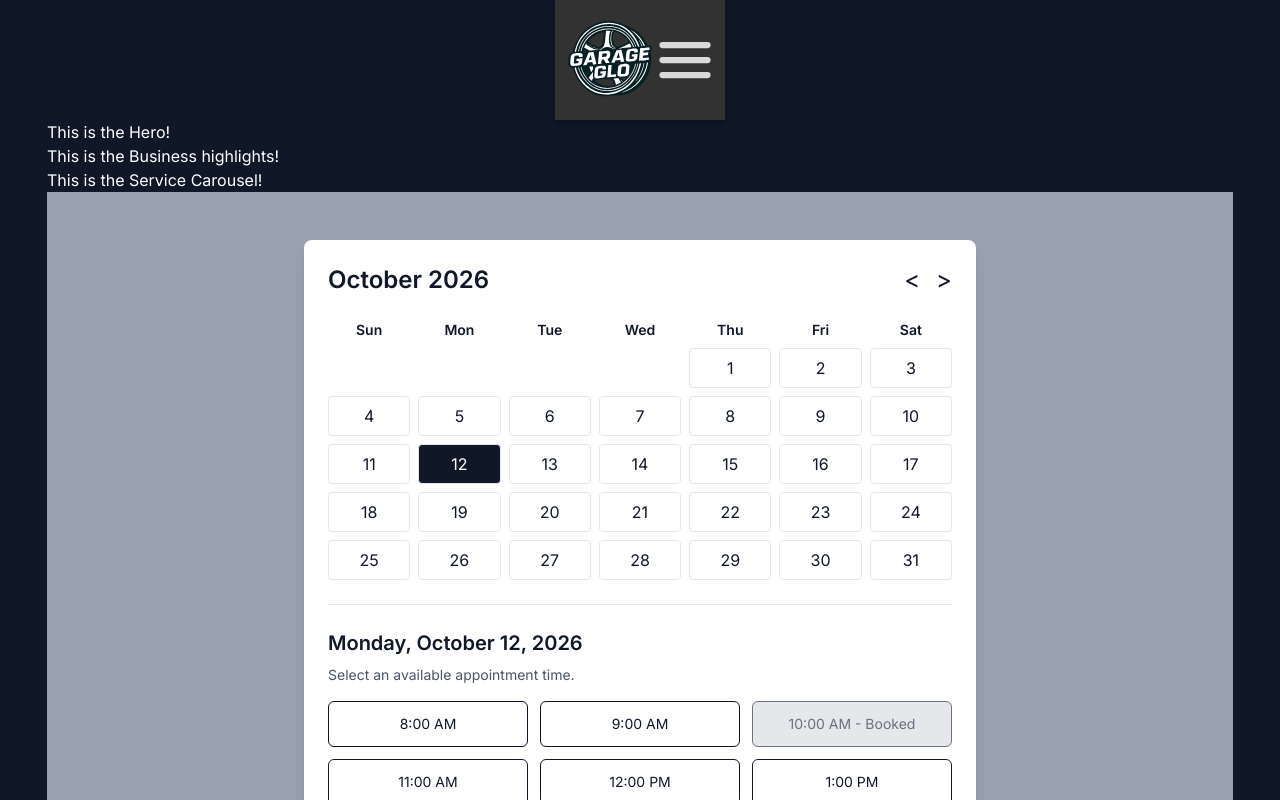
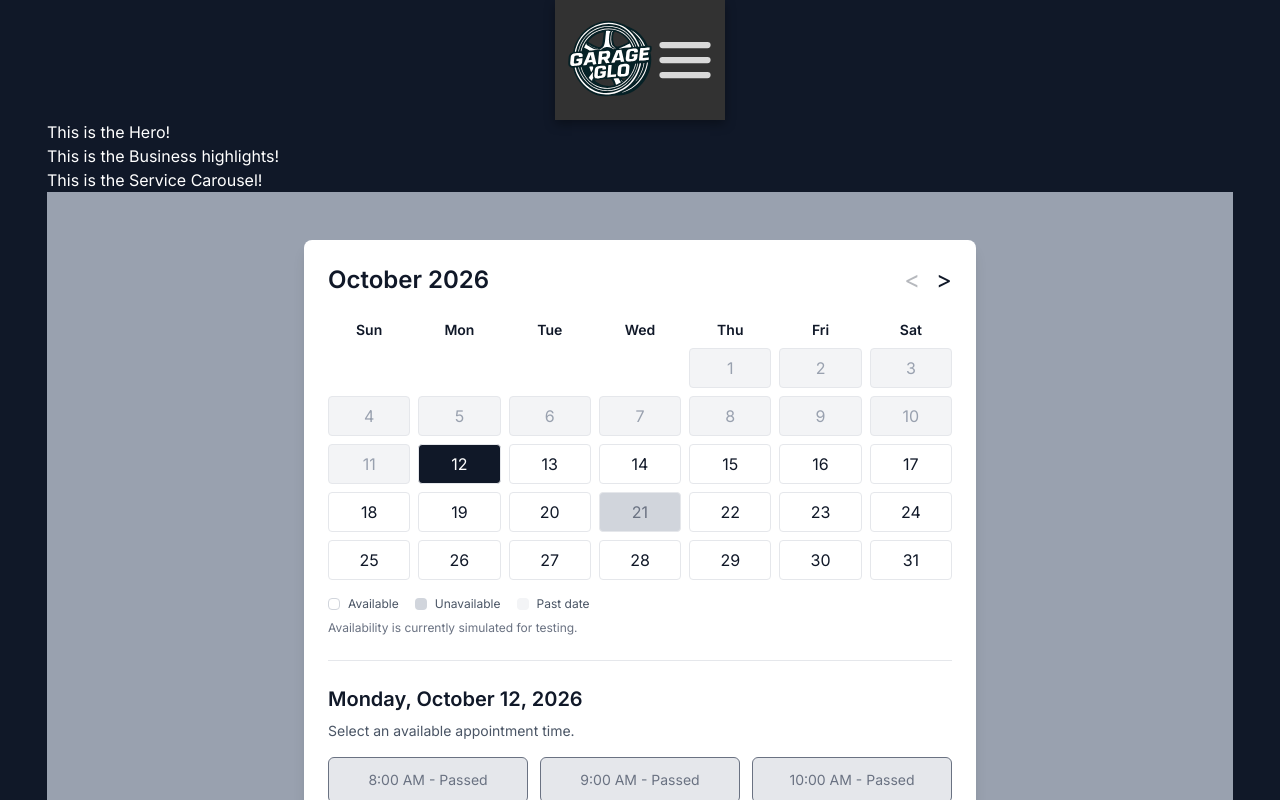
Before and after one commit to NikkoCastillo0/GloPortal, a React (Vite) app: page / in a window 1280 px wide. Both pictures are taken after a click on the button "12". Shown: the top 800 px of the page. Built offline with nearby package versions, Linux system fonts and the light colour scheme.

Commit message:
GP-18: Add date and time availability validation

```diff
--- a/src/components/home/CalendarPreview.jsx
+++ b/src/components/home/CalendarPreview.jsx
@@ -26,6 +26,18 @@ export default function CalendarPreview() {
   ];
 
   const weekdays = ["Sun", "Mon", "Tue", "Wed", "Thu", "Fri", "Sat"];
+
+const today = new Date();
+today.setHours(0, 0, 0, 0);
+
+// Temporary test data.
+// These are NOT Garage Glo's actual closed days.
+const mockUnavailableDays = [7, 21];
+
+// Format: YYYY-MM-DD
+const selectedDate = selectedDay === null
+  ? null
+  : `${year}-${String(month + 1).padStart(2, "0")}-${String(selectedDay).padStart(2, "0")}`;
 
 const timeSlots = [
   "8:00 AM",
@@ -65,8 +77,12 @@ const mockBookedTimes =
             <button
   type="button"
   onClick={() => changeMonth(-1)}
+  disabled={
+    year === today.getFullYear() &&
+    month === today.getMonth()
+  }
   aria-label="Previous month"
-              className="cursor-pointer text-2xl"
+  className="cursor-pointer text-2xl disabled:cursor-not-allowed disabled:opacity-30"
 >
               &lt;
             </button>
@@ -89,29 +105,70 @@ const mockBookedTimes =
             </div>
           ))}
 
-          {calendarDays.map((day, index) =>
-            day === null ? (
-              <div key={`empty-${index}`} />
-            ) : (
+
+{calendarDays.map((day, index) => {
+  if (day === null) {
+    return <div key={`empty-${index}`} />;
+  }
+
+  const date = new Date(year, month, day);
+
+  const isPast = date < today;
+  const isClosed = mockUnavailableDays.includes(day);
+  const isUnavailable = isPast || isClosed;
+  const isSelected = selectedDay === day;
+
+  return (
     <button
       key={day}
       type="button"
+      disabled={isUnavailable}
+      aria-pressed={isSelected}
+      aria-label={`${date.toDateString()} ${
+        isUnavailable ? "unavailable" : "available"
+      }`}
       onClick={() => {
         setSelectedDay(day);
         setSelectedTime(null);
       }}
-                aria-pressed={selectedDay === day}
-                className={`min-h-10 cursor-pointer rounded border border-gray-200
-                  ${selectedDay === day
-                    ? "bg-gray-900 text-white"
-                    : "bg-white hover:bg-gray-200"
+      className={`min-h-10 rounded border border-gray-200
+        ${
+          isPast
+            ? "cursor-not-allowed bg-gray-100 text-gray-400"
+            : isClosed
+              ? "cursor-not-allowed bg-gray-300 text-gray-500"
+              : isSelected
+                ? "cursor-pointer bg-gray-900 text-white"
+                : "cursor-pointer bg-white hover:bg-gray-200"
         }`}
     >
       {day}
     </button>
-            )
-          )}
+  );
+})}
+
         </div>
+
+<div className="mt-4 flex flex-wrap gap-4 text-xs text-gray-600">
+  <div className="flex items-center gap-2">
+    <span className="h-3 w-3 rounded border border-gray-300 bg-white" />
+    Available
+  </div>
+
+  <div className="flex items-center gap-2">
+    <span className="h-3 w-3 rounded bg-gray-300" />
+    Unavailable
+  </div>
+
+  <div className="flex items-center gap-2">
+    <span className="h-3 w-3 rounded bg-gray-100" />
+    Past date
+  </div>
+</div>
+
+<p className="mt-2 text-xs text-gray-500">
+  Availability is currently simulated for testing.
+</p>
 
 
 <div className="mt-6 border-t border-gray-200 pt-6">
@@ -138,19 +195,39 @@ const mockBookedTimes =
       </p>
 
       <div className="grid grid-cols-2 gap-3 sm:grid-cols-3">
+
 {timeSlots.map((time) => {
   const isBooked = mockBookedTimes.includes(time);
+
+  // Convert "2:00 PM" into a 24-hour time.
+  const [clock, period] = time.split(" ");
+  const [hour, minute] = clock.split(":").map(Number);
+
+  const hour24 =
+    (hour % 12) + (period === "PM" ? 12 : 0);
+
+  // Construct the appointment's actual date and time.
+  const slotDate = new Date(
+    year,
+    month,
+    selectedDay,
+    hour24,
+    minute
+  );
+
+  const isPastTime = slotDate.getTime() <= Date.now();
+  const isUnavailable = isBooked || isPastTime;
 
   return (
     <button
       key={time}
       type="button"
-              disabled={isBooked}
+      disabled={isUnavailable}
       aria-pressed={selectedTime === time}
       onClick={() => setSelectedTime(time)}
       className={`rounded-md border px-3 py-3 text-sm
         ${
-                  isBooked
+          isUnavailable
             ? "cursor-not-allowed bg-gray-200 text-gray-500"
             : selectedTime === time
               ? "cursor-pointer bg-gray-900 text-white"
@@ -158,10 +235,15 @@ const mockBookedTimes =
         }`}
     >
       {time}
-              {isBooked ? " - Booked" : ""}
+      {isPastTime
+        ? " - Passed"
+        : isBooked
+          ? " - Booked"
+          : ""}
     </button>
   );
 })}
+
       </div>
 
       {selectedTime && (
```
Lines whose indentation alone changed are shown as unchanged.
